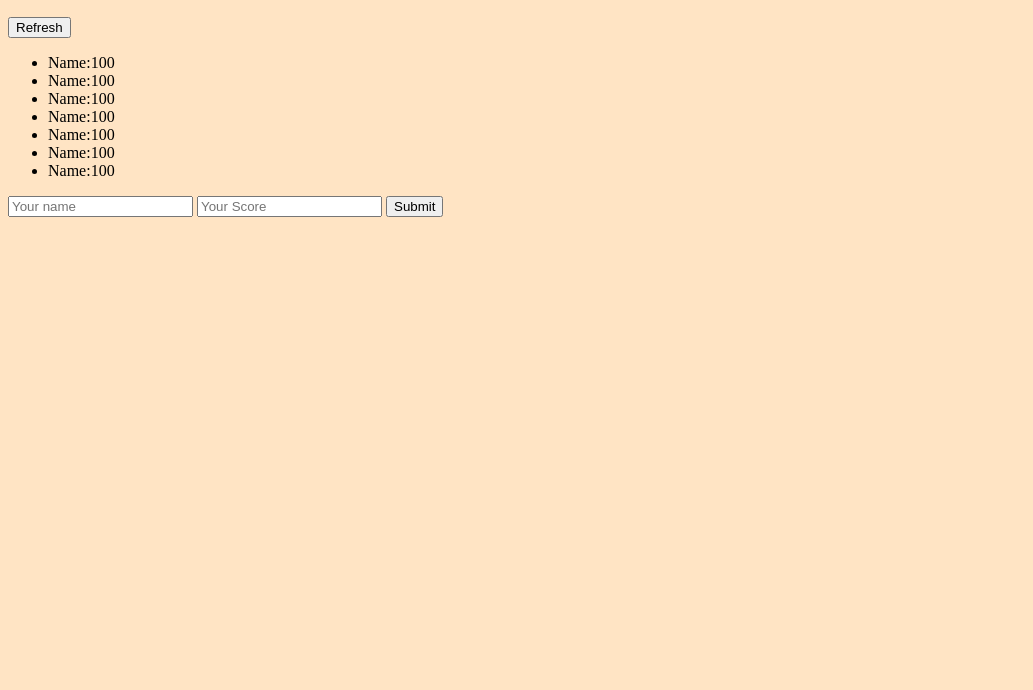
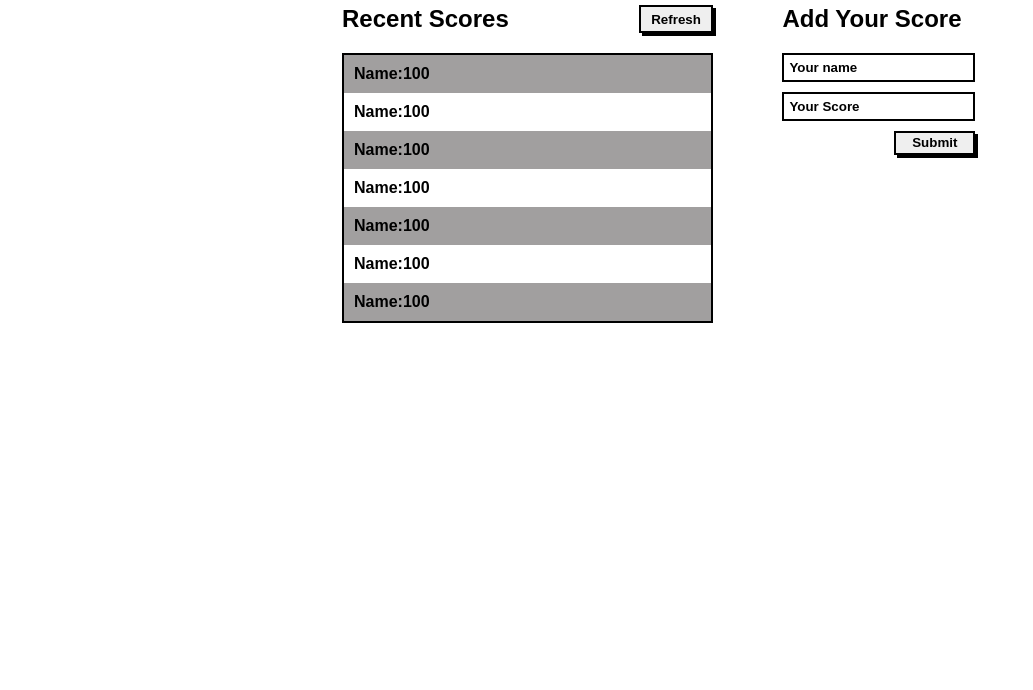
Before and after one commit to RaphDasilva/Leaderboard, a website built with webpack: page src/index.html in a window 1280 px wide. Shown: the part 110-800 px from the top of the page, without its empty margins (0-1033 px from the left). Built offline with nearby package versions, Linux system fonts and the light colour scheme.

Commit message:
Write minimum styling

```diff
--- a/src/index.html
+++ b/src/index.html
@@ -32,6 +32,9 @@
             </section>
             <section>
                 <div class="form">
+                    <div class="form-title">
+                        <h2>Add Your Score</h2>
+                    </div>
                     <form action="">
                         <input type="text" placeholder="Your name" name="name" class="name">
                         <input type="text" placeholder="Your Score" name="score" class="score">
--- a/src/style.css
+++ b/src/style.css
@@ -1,3 +1,83 @@
-body {
-    background-color: bisque;
+*{
+    margin: 0px;
+    padding: 0px;
+    box-sizing: border-box;
+    font-family: 'Balsamiq Sans', sans-serif;
+    font-weight: 600;
+    font-style: normal;
 }
+body{
+    width: 70%;
+    margin: auto;
+}
+
+h1{
+    margin-left: 100px;
+    margin-top: 50px;
+    font-size: 40px;
+}
+
+.title {
+    display: flex;
+    justify-content: space-between;
+}
+
+.container{
+    display: flex;
+    gap: 200px;
+}
+
+.refresh-btn{
+    padding: 0 10px;
+    border: 2px solid;
+    box-shadow: 3px 3px black;
+}
+.scores {
+    width: 95%;
+    margin-left: 150px;
+    margin-top: 20px;
+}
+.scores-container{
+  border: 2px #000 solid;
+  margin: 20px auto;
+}
+
+ul {
+    list-style: none;
+}
+
+li {
+    padding: 10px;
+}
+
+li:nth-child(odd){
+    background: rgb(161, 159, 159);
+}
+
+.form-title {
+    margin-top: 20px;
+}
+
+form{
+    margin-top: 20px;
+    display: flex;
+  flex-direction: column;
+  justify-content: flex-start;
+  gap: 10px;
+}
+
+input {
+    border: 2px #000 solid;
+    padding: 5px;
+    width: 100%;
+  }
+  ::placeholder {
+    color: #000;
+  }
+
+  .submit-btn {
+    padding: 0.15rem 1rem;
+  align-self: flex-end;
+  border: 2px solid;
+  box-shadow: 3px 3px black;
+  }
```
Also changed, not shown: dist/index.html.
